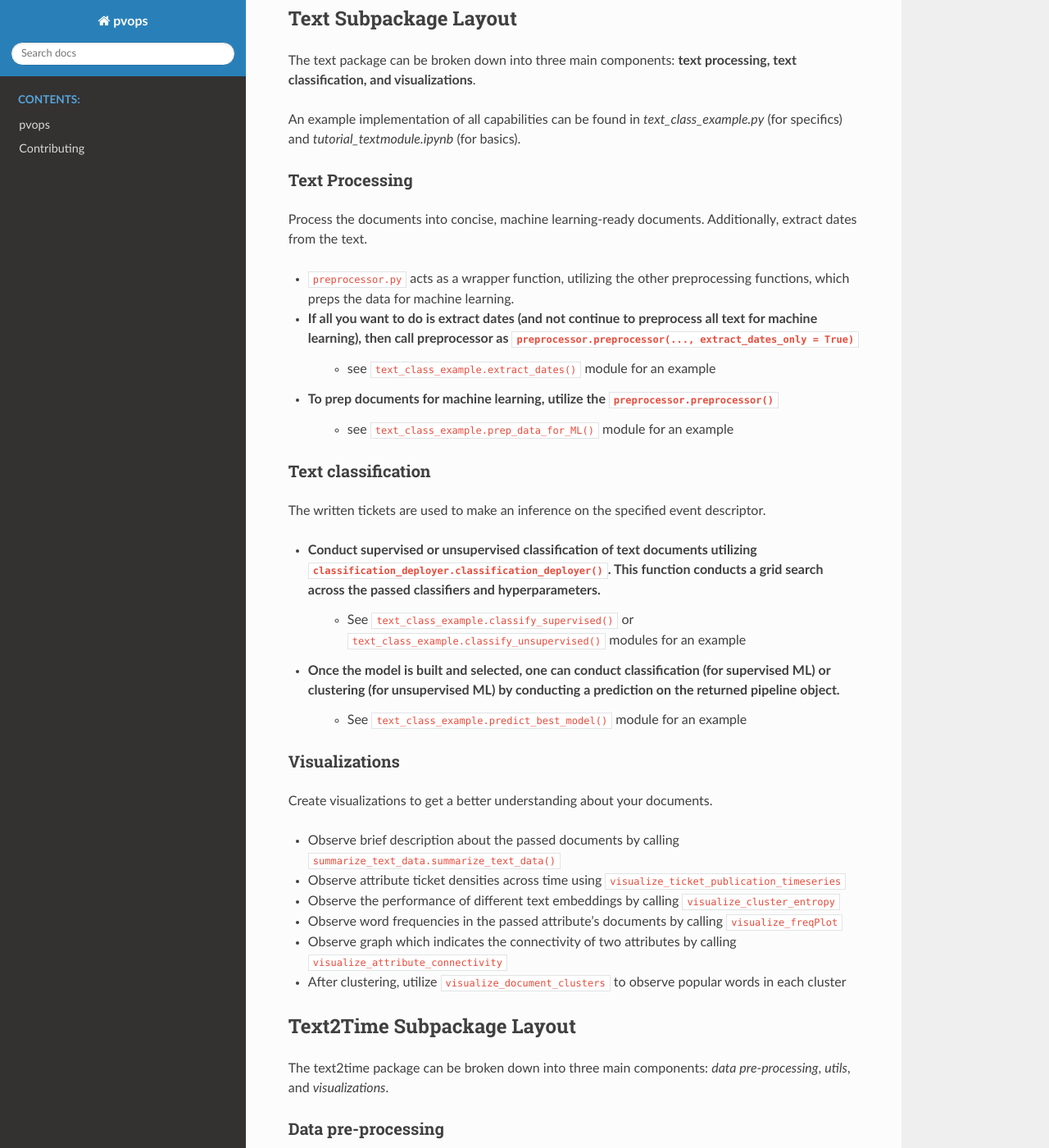
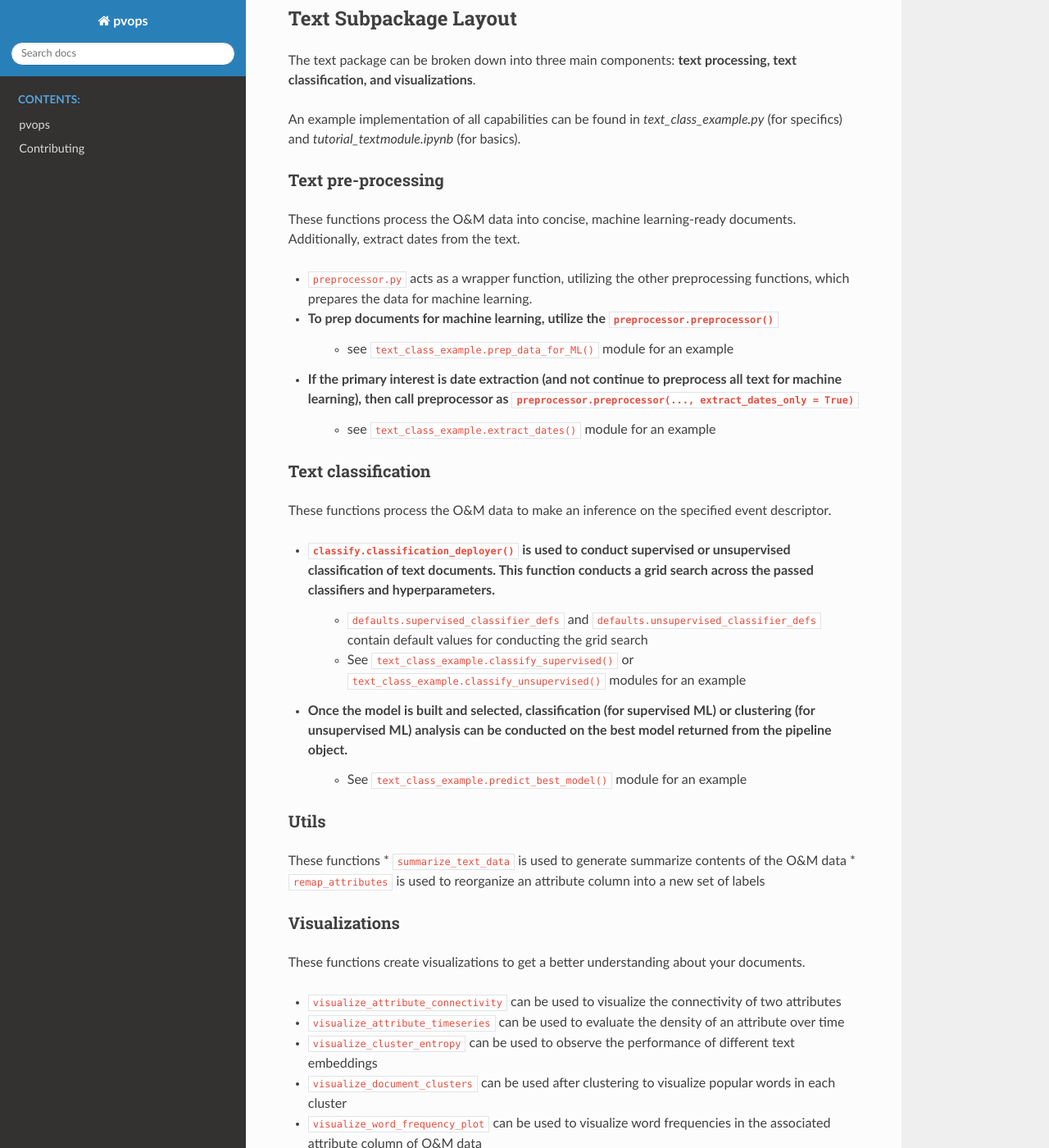
Before and after one commit to sandialabs/pvOps, a Sphinx documentation site: the page built from docs/index.rst, in a window 1280 px wide and 1400 px high, scrolled down 999 px. Shown: the whole window at 82% size. Built offline with Sphinx 7.4.7 and the Read the Docs theme 2.0.0, drawn with Linux system fonts in a browser that asks for light colours.

Commit message:
Update index.rst
tighten text submodule descriptions

```diff
--- a/docs/index.rst
+++ b/docs/index.rst
@@ -30,37 +30,42 @@ The text package can be broken down into three main components: **text processin
 
 An example implementation of all capabilities can be found in `text_class_example.py` (for specifics) and `tutorial_textmodule.ipynb` (for basics).
 
-Text Processing
+Text pre-processing
 ---------------
-Process the documents into concise, machine learning-ready documents. Additionally, extract dates from the text.
+These functions process the O&M data into concise, machine learning-ready documents. Additionally, extract dates from the text.
 
-* ``preprocessor.py`` acts as a wrapper function, utilizing the other preprocessing functions, which preps the data for machine learning.
-* If all you want to do is extract dates (and not continue to preprocess all text for machine learning), then call preprocessor as ``preprocessor.preprocessor(..., extract_dates_only = True)``
+* ``preprocessor.py`` acts as a wrapper function, utilizing the other preprocessing functions, which prepares the data for machine learning.
+* To prep documents for machine learning, utilize the ``preprocessor.preprocessor()``
+    * see ``text_class_example.prep_data_for_ML()`` module for an example
+* If the primary interest is date extraction (and not continue to preprocess all text for machine learning), then call preprocessor as ``preprocessor.preprocessor(..., extract_dates_only = True)``
     * see ``text_class_example.extract_dates()`` module for an example
 
-* To prep documents for machine learning, utilize the ``preprocessor.preprocessor()``
-    * see ``text_class_example.prep_data_for_ML()`` module for an example
 
 Text classification
 -------------------
-The written tickets are used to make an inference on the specified event descriptor.
+These functions process the O&M data to make an inference on the specified event descriptor.
 
-* Conduct supervised or unsupervised classification of text documents utilizing ``classification_deployer.classification_deployer()``. This function conducts a grid search across the passed classifiers and hyperparameters.
+* ``classify.classification_deployer()`` is used to conduct supervised or unsupervised classification of text documents. This function conducts a grid search across the passed classifiers and hyperparameters.
+    * ``defaults.supervised_classifier_defs`` and ``defaults.unsupervised_classifier_defs`` contain default values for conducting the grid search
     * See ``text_class_example.classify_supervised()`` or ``text_class_example.classify_unsupervised()`` modules for an example
-* Once the model is built and selected, one can conduct classification (for supervised ML) or clustering (for unsupervised ML) by conducting a prediction on the returned pipeline object.
+* Once the model is built and selected, classification (for supervised ML) or clustering (for unsupervised ML) analysis can be conducted on the best model returned from the pipeline object.
     * See ``text_class_example.predict_best_model()`` module for an example
+
+Utils
+------
+These functions
+*  ``summarize_text_data`` is used to generate summarize contents of the O&M data
+*  ``remap_attributes`` is used to reorganize an attribute column into a new set of labels
 
 Visualizations
 --------------
-Create visualizations to get a better understanding about your documents.
+These functions create visualizations to get a better understanding about your documents.
 
-*  Observe brief description about the passed documents by calling ``summarize_text_data.summarize_text_data()``
-*  Observe attribute ticket densities across time using ``visualize_ticket_publication_timeseries``
-*  Observe the performance of different text embeddings by calling ``visualize_cluster_entropy``
-*  Observe word frequencies in the passed attribute's documents by calling ``visualize_freqPlot``
-*  Observe graph which indicates the connectivity of two attributes by calling ``visualize_attribute_connectivity``
-*  After clustering, utilize ``visualize_document_clusters`` to observe popular words in each cluster
-
+*  ``visualize_attribute_connectivity`` can be used to visualize the connectivity of two attributes
+*  ``visualize_attribute_timeseries`` can be used to evaluate the density of an attribute over time
+*  ``visualize_cluster_entropy`` can be used to observe the performance of different text embeddings
+*  ``visualize_document_clusters`` can be used after clustering to visualize popular words in each cluster
+*  ``visualize_word_frequency_plot`` can be used to visualize word frequencies in the associated attribute column of O&M data
 
 Text2Time Subpackage Layout
 ===========================
```
